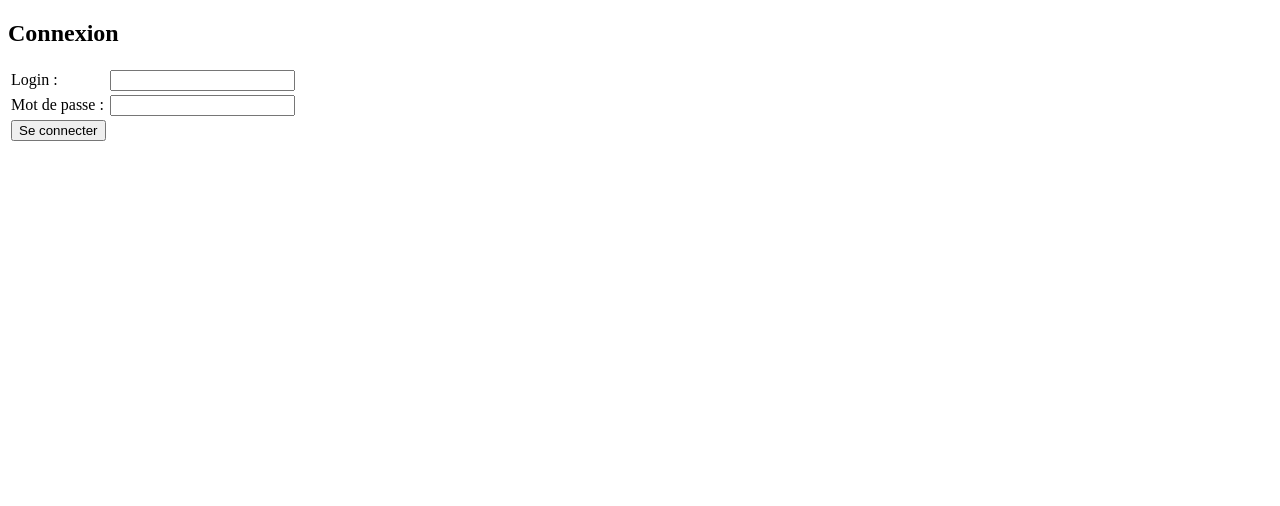
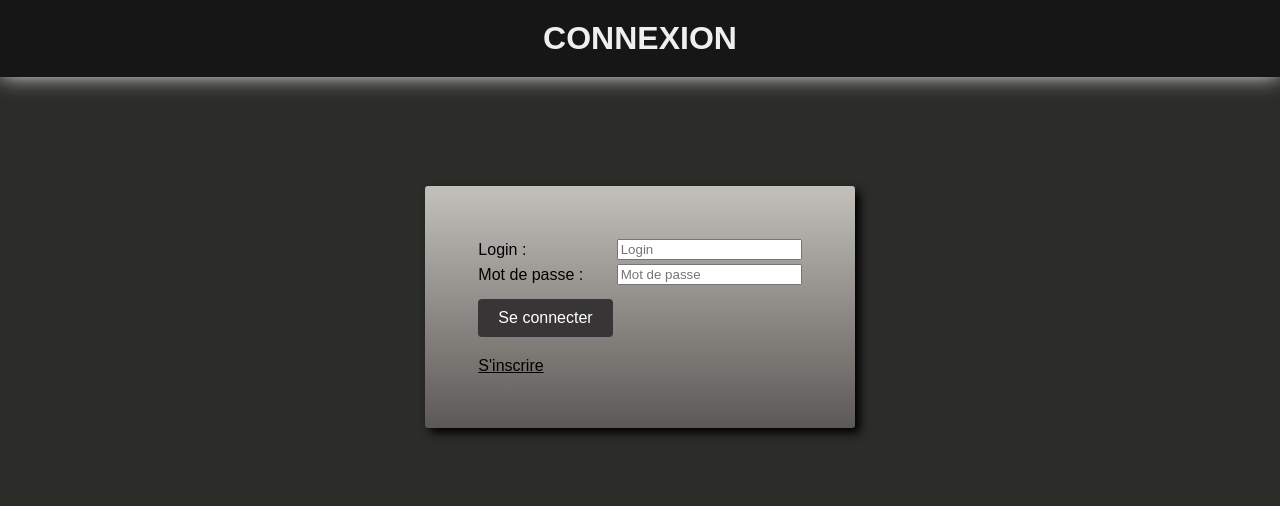
Before and after one commit to victorpettinati/formulaire_connexion, a PHP site: page /connexion.php in a window 1280 px wide. Shown: the top 506 px of the page. Run offline with PHP 8.4, Linux system fonts and the light colour scheme.

Commit message:
Finalisation

```diff
--- a/connexion.php
+++ b/connexion.php
@@ -35,13 +35,19 @@ if (isset($_POST['formconnexion'])) {
 <!DOCTYPE html>
 <html>
 <head>
+    <meta charset="UTF-8">
+    <meta http-equiv="X-UA-Compatible" content="IE=edge">
+    <meta name="viewport" content="width=device-width, initial-scale=1.0">
+    <link rel="stylesheet" href="style.css">
     <title>Page de Connexion</title>
 </head>
 <body>
-    <h2>Connexion</h2>
+    <h1><a href="index.php">Connexion</a></h1>
                                                                 <?php if (isset($erreur)) { ?>
                                                                     <p><?php echo $erreur; ?></p>
                                                                 <?php } ?>
+    <div class="container">
+        <div class="text-frame">
             <form method="POST" action="">
                 <table>
                     <tr>
@@ -49,7 +55,7 @@ if (isset($_POST['formconnexion'])) {
                                     <label for="login">Login :</label>
                                 </td>
                                 <td>
-                    <input type="text" id="login" name="login" required>
+                                    <input type="text" placeholder="Login" id="login" name="login" required>
                                 </td>
                             </tr>
                             <tr>
@@ -57,13 +63,15 @@ if (isset($_POST['formconnexion'])) {
                                     <label for="mot_de_passe">Mot de passe :</label>
                                 </td>
                                 <td>
-                    <input type="password" id="mot_de_passe" name="mot_de_passe" required>
+                                    <input type="password" placeholder="Mot de passe" id="mot_de_passe" name="mot_de_passe" required>
                                 </td>
                             </tr>
                             <td>
-                    <input type="submit" name="formconnexion" value="Se connecter">
+                                    <input type="submit" name="formconnexion" value="Se connecter"><a href="inscription.php">S'inscrire</a>
                                 </td>
                 </table>
             </form>
+        </div>
+    </div>
 </body>
 </html>
--- /dev/null
+++ b/deconnexion.php
@@ -0,0 +1,6 @@
+<?php
+session_start();
+$_SESSION = array();
+session_destroy();
+header("Location: connexion.php");
+?>
--- a/style.css
+++ b/style.css
@@ -77,3 +77,57 @@
       transform: rotateY(0deg);
     }
   }
+
+  .container {
+    display: flex;
+    align-items: center;
+    justify-content: center;
+    height: 50vh;
+  }
+
+  .text-frame {
+    background-color: #4b4a46de;
+    border: none; /* Couleur et épaisseur de la bordure du cadre */
+    border-style: none;
+    border-radius: 0.2rem;
+    padding: 50px; /* Espace entre la bordure et le texte */
+    margin: 10px; /* Espace autour du cadre */
+    width: absolute; /* Largeur du cadre */
+    height: auto; /* Hauteur du cadre, ajustée automatiquement en fonction du contenu */
+    box-shadow: 5px 5px 10px rgb(0, 0, 0); /* X-offset, Y-offset, blur, couleur */
+    background-image: linear-gradient( #d5d3cdde, rgba(108, 102, 102, 0.582));
+    position: center;
+    font-family: Arial, Helvetica, sans-serif;
+
+
+  }
+
+  .text-frame input[type="submit"] {
+    margin-top: 10px;
+    background-color: #373535;
+    color: white;
+    border: none;
+    padding: 10px 20px;
+    text-align: center;
+    text-decoration: none;
+    display: inline-block;
+    font-size: 16px;
+    border-radius: 4px;
+  }
+
+  .text-frame input[type="submit"]:hover {
+    background-color: #000000;
+  }
+
+  .text-frame a {
+    /* Autres styles du lien */
+    display: block; /* Afficher le lien en tant que bloc */
+    margin-top: 20px; /* Ajouter une marge supérieure */
+    text-decoration:underline;
+    color:rgb(0, 0, 0)
+  }
+
+  a {
+    text-decoration: none;
+    color: #efefef;
+  }
```
Also changed, not shown: inscription.php (+6 -1 lines), profil.php (+12 -4 lines). Lines whose indentation alone changed are shown as unchanged.
